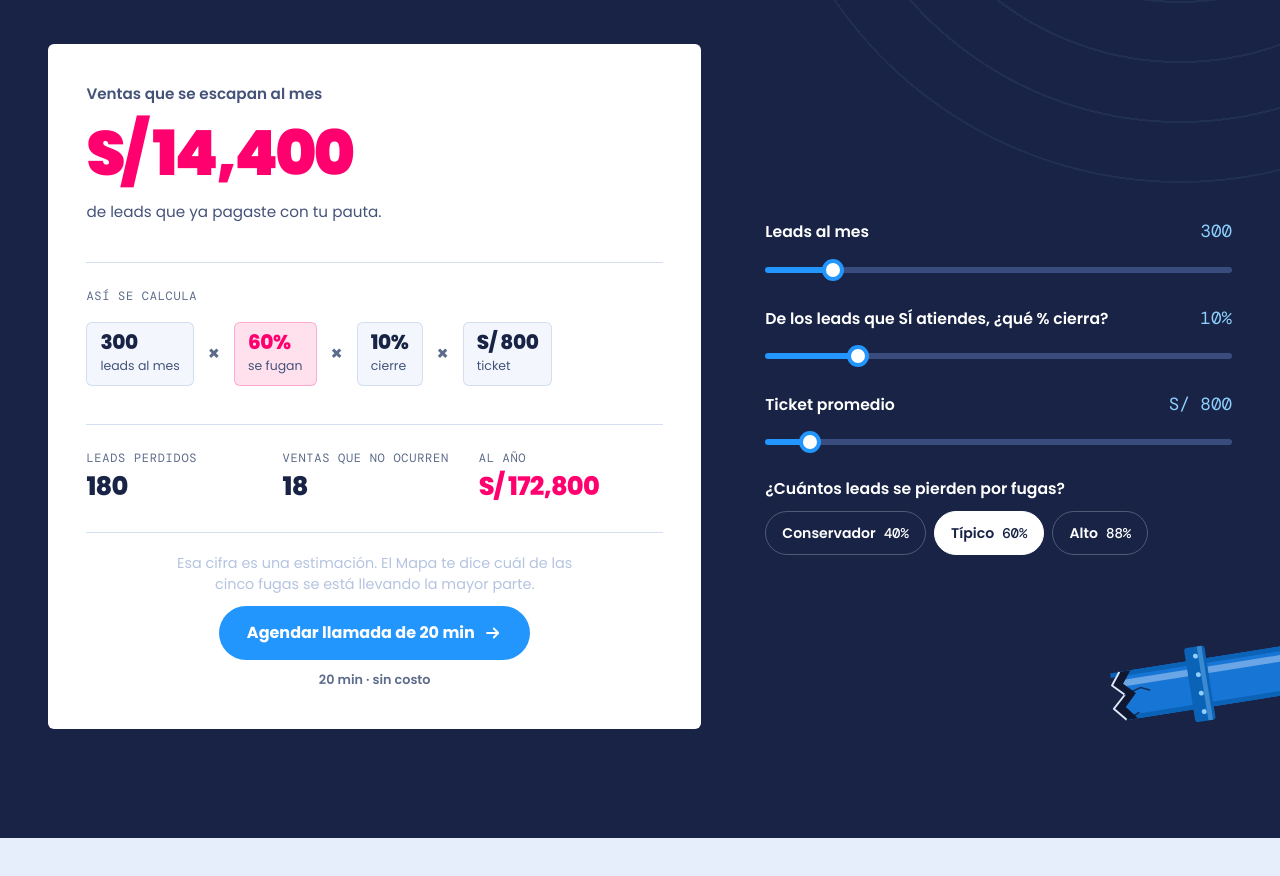
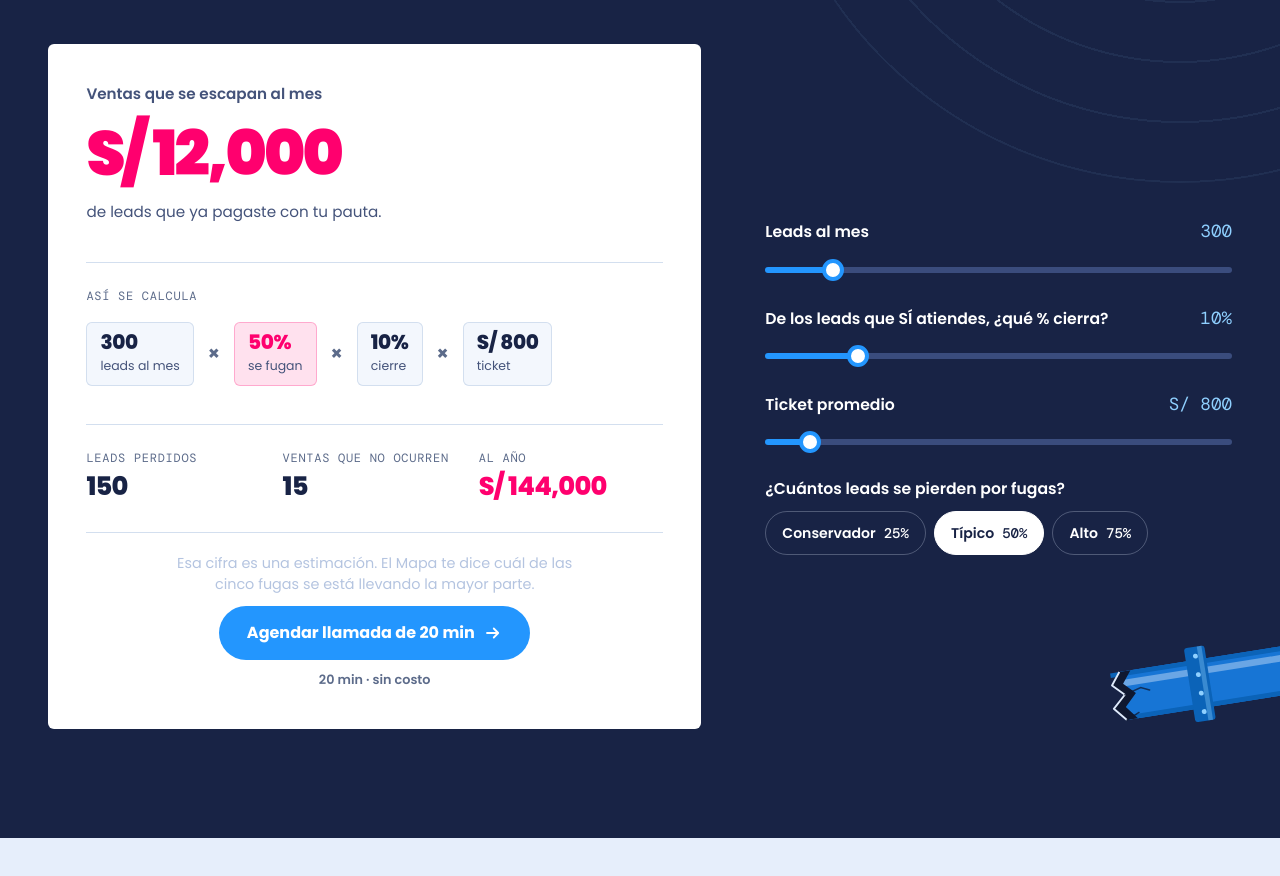
Before and after one commit to ManyaDM/manya-landing, a Next.js app: page /mapa-de-fugas in a window 1280 px wide. Shown: the part 2240-3116 px from the top of the page. Built offline with nearby package versions, Linux system fonts and the light colour scheme.

Commit message:
fix(mapa-de-fugas): set calculator leak scenarios to 25/50/75

```diff
--- a/app/mapa-de-fugas/MapaDeFugas.jsx
+++ b/app/mapa-de-fugas/MapaDeFugas.jsx
@@ -238,7 +238,7 @@ export default function MapaDeFugas() {
       const big = byId('calc-big')
       if (!leads || !close || !ticket || !big) return
       const fmt = (n) => 'S/ ' + Math.round(n).toLocaleString('en-US')
-      let shown = 14400, anim = 0, timer = 0, first = true, target = 14400
+      let shown = 12000, anim = 0, timer = 0, first = true, target = 12000
       // primera vez que la cifra entra en pantalla: cuenta desde 0; luego, actualización en vivo normal
       let revealed = reduceMotion || !('IntersectionObserver' in window)
 
@@ -1163,7 +1163,7 @@ export default function MapaDeFugas() {
       const form = byId('calc'); if (!form) return
       const m = (k) => root.querySelector('[data-m="' + k + '"]')
       const paint = () => {
-        const P = (form.querySelector('input[name="scen"]:checked') || { value: 60 }).value
+        const P = (form.querySelector('input[name="scen"]:checked') || { value: 50 }).value
         m('leads').textContent = (+byId('c-leads').value).toLocaleString('en-US')
         m('loss').textContent = P + '%'
         m('close').textContent = byId('c-close').value + '%'
@@ -1629,24 +1629,24 @@ export default function MapaDeFugas() {
               <fieldset className="ctrl">
                 <legend>¿Cuántos leads se pierden por fugas?</legend>
                 <div className="scen">{" "}
-                  <label><input type="radio" name="scen" value="40" />Conservador{" "}<b>40%</b></label>{" "}
-                  <label><input type="radio" name="scen" value="60" defaultChecked />Típico{" "}<b>60%</b></label>{" "}
-                  <label><input type="radio" name="scen" value="88" />Alto{" "}<b>88%</b></label>{" "}
+                  <label><input type="radio" name="scen" value="25" />Conservador{" "}<b>25%</b></label>{" "}
+                  <label><input type="radio" name="scen" value="50" defaultChecked />Típico{" "}<b>50%</b></label>{" "}
+                  <label><input type="radio" name="scen" value="75" />Alto{" "}<b>75%</b></label>{" "}
                 </div>
               </fieldset>
             </form>
             <div className="leak-card" aria-live="polite" aria-atomic="true">{" "}
               <span className="lc-k">Ventas que se escapan al mes</span>{" "}
-              <span className="lc-big" id="calc-big">S/ 14,400</span>{" "}
+              <span className="lc-big" id="calc-big">S/ 12,000</span>{" "}
               <span className="lc-unit">de leads que ya pagaste con tu pauta.</span>{" "}
               <div className="lc-math" aria-hidden="true">{" "}
                 <span className="lm-k">Así se calcula</span>{" "}
-                <p className="lm-row"><span><b data-m="leads">300</b><small>leads al mes</small></span><i>×</i><span className="is-loss"><b data-m="loss">60%</b><small>se fugan</small></span><i>×</i><span><b data-m="close">10%</b><small>cierre</small></span><i>×</i><span><b data-m="ticket">S/ 800</b><small>ticket</small></span></p>
+                <p className="lm-row"><span><b data-m="leads">300</b><small>leads al mes</small></span><i>×</i><span className="is-loss"><b data-m="loss">50%</b><small>se fugan</small></span><i>×</i><span><b data-m="close">10%</b><small>cierre</small></span><i>×</i><span><b data-m="ticket">S/ 800</b><small>ticket</small></span></p>
               </div>
               <dl className="lc-stats">
-                <div><dt>Leads perdidos</dt><dd id="k-lost">180</dd></div>
-                <div><dt>Ventas que no ocurren</dt><dd id="k-sales">18</dd></div>
-                <div><dt>Al año</dt><dd id="k-year">S/ 172,800</dd></div>
+                <div><dt>Leads perdidos</dt><dd id="k-lost">150</dd></div>
+                <div><dt>Ventas que no ocurren</dt><dd id="k-sales">15</dd></div>
+                <div><dt>Al año</dt><dd id="k-year">S/ 144,000</dd></div>
               </dl>
               <div className="calc-cta">
                 <p className="calc-cta-note">Esa cifra es una estimación. El Mapa te dice cuál de las cinco fugas se está llevando la mayor parte.</p>
```
